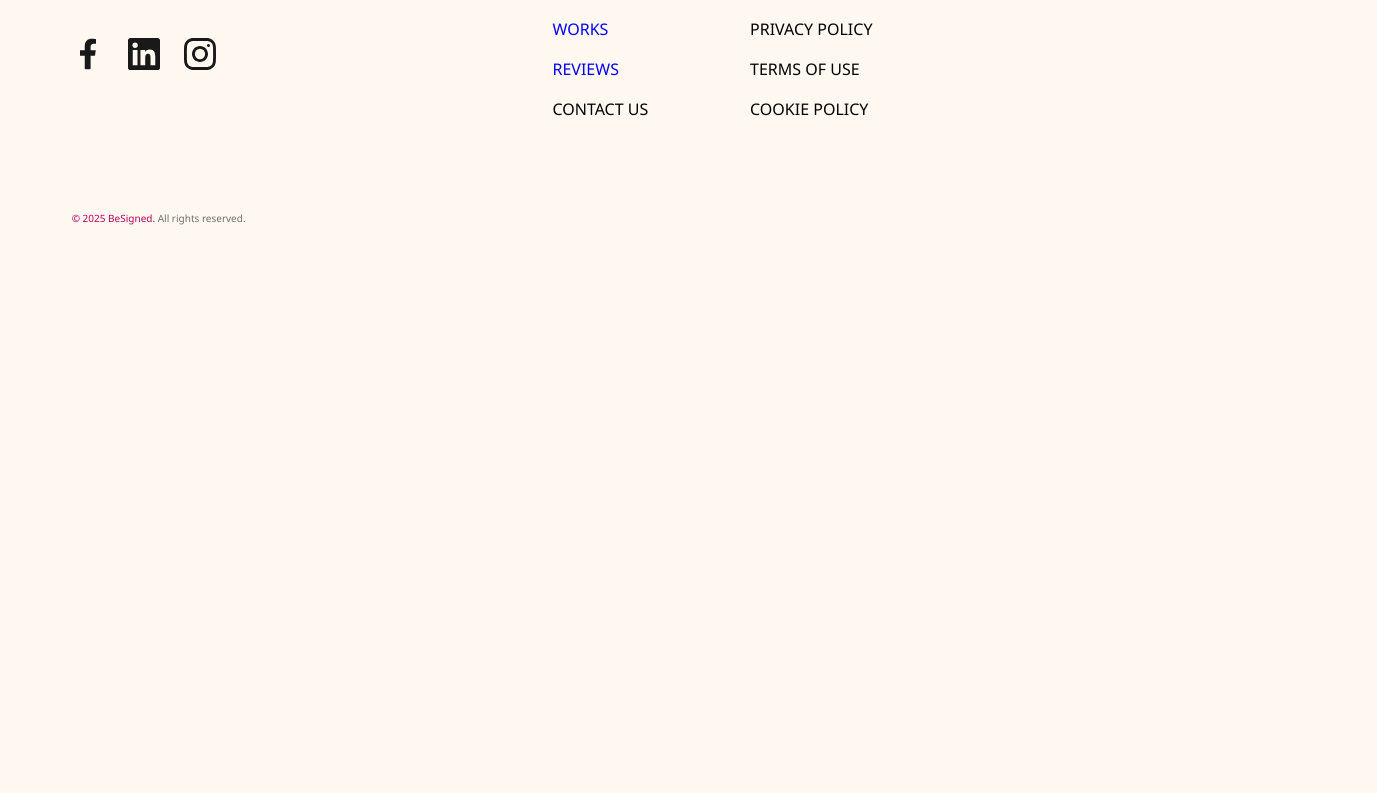
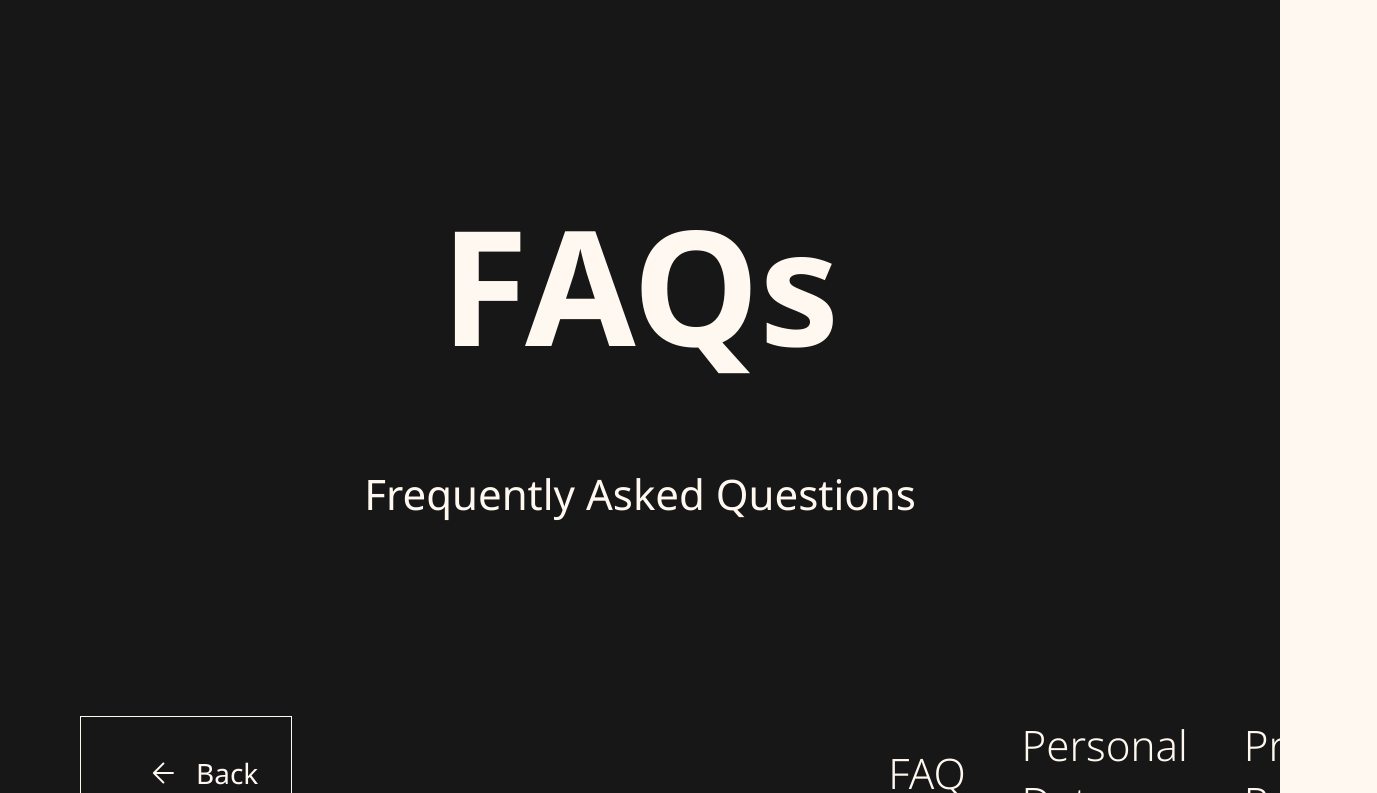
Before and after one commit to bbesigned/bbesigned, a Next.js app: page / in a window 1280 px wide. Shown: the part 2007-2800 px from the top of the page, 1377 px wide, since content can reach past the window. Before the commit the page ends 2263 px from the top, so only its background shows below. Built offline with nearby package versions, Linux system fonts and the light colour scheme.

Commit message:
feat: start working

```diff
--- /dev/null
+++ b/src/app/faq/faq.module.scss
@@ -0,0 +1,61 @@
+.faq {
+	padding: 0 80px;
+	background-color: var(--pure-black);
+
+	&__header {
+		margin-bottom: 226px;
+	}
+
+	&__info {
+		display: flex;
+		flex-direction: column;
+		gap: 72px;
+		text-align: center;
+		margin-bottom: 194px;
+
+		& > :first-child {
+			font-weight: 700;
+			font-size: 160px;
+			color: var(--primary-color);
+		}
+
+		& > :nth-child(2) {
+			font-weight: 400;
+			font-size: 42px;
+			color: var(--primary-color);
+		}
+	}
+
+	&__container {
+		display: flex;
+		padding-bottom: 58px;
+	}
+
+	&__button {
+		width: 244px;
+		display: flex;
+		align-items: center;
+		margin-right: 596px;
+		background-color: var(--pure-black);
+		color: var(--primary-color);
+		gap: 16px;
+		font-size: 28px;
+		padding: 21px 66px;
+		border: 1.5px solid var(--primary-color);
+	}
+
+	&__nav {
+		display: flex;
+		align-items: center;
+		gap: 56px;
+		color: var(--primary-color);
+		font-weight: 300;
+		font-size: 42px;
+	}
+
+	&__questions {
+		padding: 200px 80px 113px 80px;
+        background-color: var(--primary-color);
+        height: 500px;
+	}
+}
--- /dev/null
+++ b/src/app/faq/page.tsx
@@ -0,0 +1,37 @@
+import Image from "next/image";
+
+import BannerHeader from "components/bannerHeader/bannerHeader";
+
+import arrow from "../../../public/backArrow.png";
+
+import styles from "./faq.module.scss";
+
+const Faq = () => {
+	return (
+		<>
+			<div className={styles.faq}>
+				<div className={styles.faq__header}>
+					<BannerHeader smallLogo={true} />
+				</div>
+				<div className={styles.faq__info}>
+					<p>FAQs</p>
+					<p>Frequently Asked Questions</p>
+				</div>
+				<div className={styles.faq__container}>
+					<button className={styles.faq__button}>
+						<Image width={33} height={33} priority src={arrow} alt="arrow" />
+						<p>Back</p>
+					</button>
+					<div className={styles.faq__nav}>
+						<div>FAQ</div>
+						<div>Personal Data</div>
+						<div>Privacy Policy</div>
+					</div>
+				</div>
+			</div>
+			<div className={styles.faq__questions}></div>
+		</>
+	);
+};
+
+export default Faq;
--- a/src/app/page.tsx
+++ b/src/app/page.tsx
@@ -7,6 +7,7 @@ import Works from "components/works/works";
 import Banner from "../components/banner/banner";
 
 import styles from "./page.module.scss";
+import Faq from "./faq/page";
 
 export default function Home() {
 	return (
@@ -22,6 +23,8 @@ export default function Home() {
 
 			<Works />
 
+			<Faq />
+
 			<Footer />
 		</div>
 	);
```
Also changed, not shown: public/backArrow.png (added).
